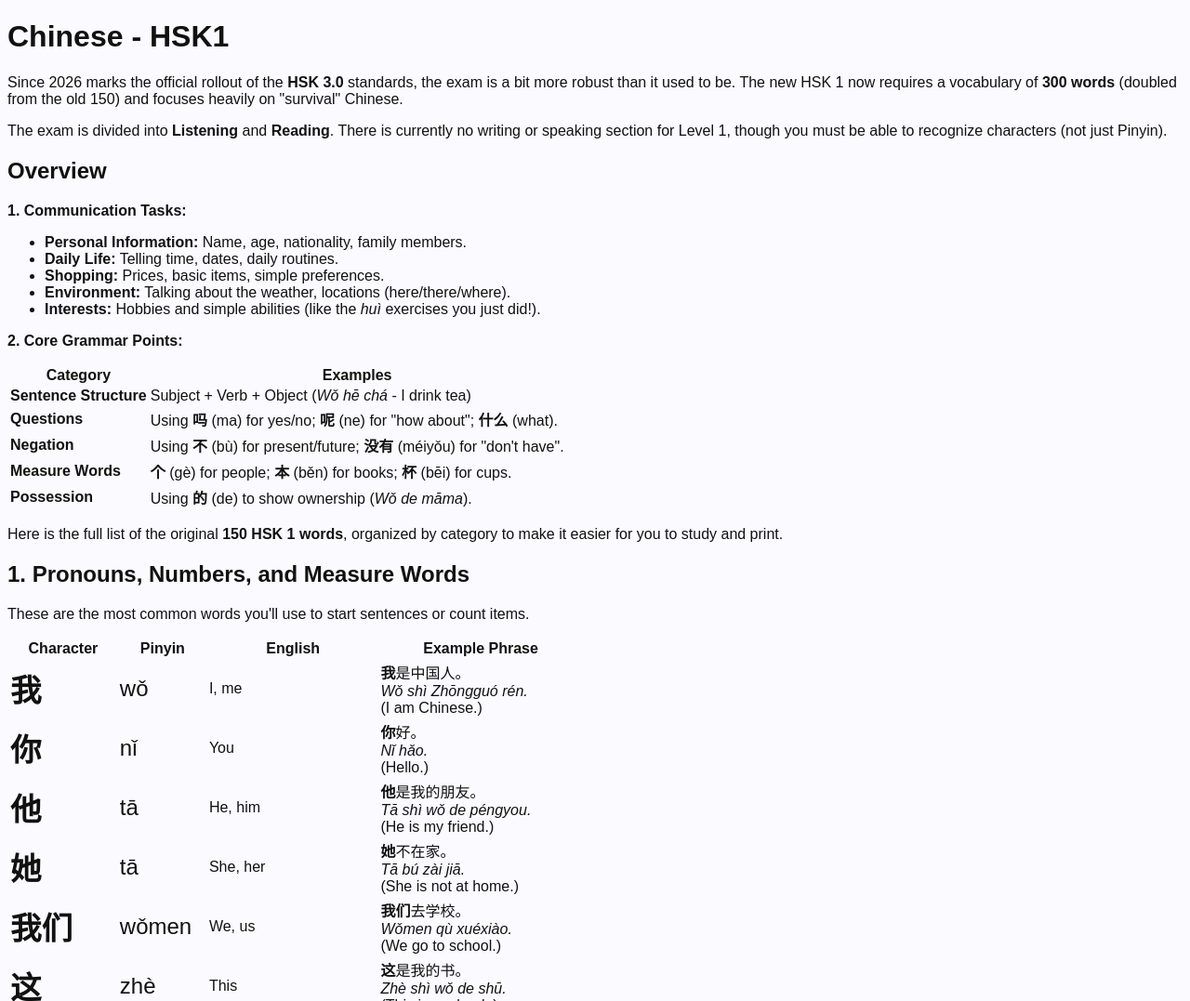
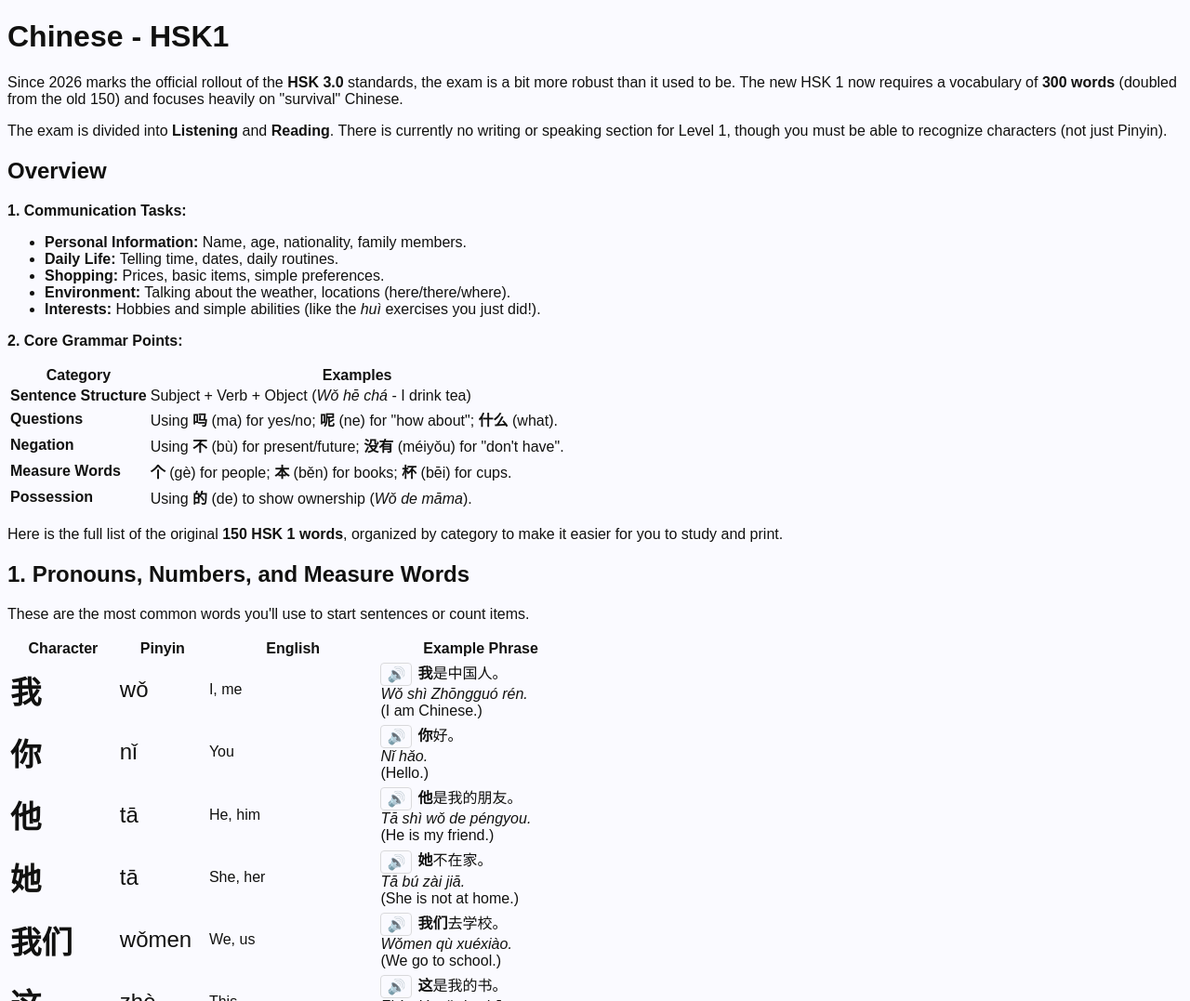
Before and after one commit to furuuwu/hsk1, a website: page index.html in a window 1280 px wide. Shown: the top 1077 px of the page at 93% size. Drawn offline with Linux system fonts and the light colour scheme.

Commit message:
speaking

```diff
--- a/hsk1.css
+++ b/hsk1.css
@@ -23,3 +23,23 @@ body {
     background-color: #fafaff;
     color: #111110;
 }
+
+/* Web Speech API speak button */
+.speak-btn {
+    display: inline-block;
+    background: none;
+    border: 1px solid #ccc;
+    border-radius: 4px;
+    cursor: pointer;
+    font-size: 1rem;
+    padding: 2px 6px;
+    margin-right: 6px;
+    vertical-align: middle;
+    opacity: 0.7;
+    transition: opacity 0.2s, background-color 0.2s;
+}
+
+.speak-btn:hover {
+    opacity: 1;
+    background-color: #e8e8ff;
+}
--- a/index.html
+++ b/index.html
@@ -1722,5 +1722,102 @@
     <li><strong>Family member?</strong> You can leave it out.</li>
     <li><strong>Pronouns?</strong> "My," "Your," and "His" are just "I + 的," "You + 的," and "He + 的."</li>
   </ol>
+  <script>
+    /**
+     * Speaks a Chinese text string using the Web Speech API (SpeechSynthesis).
+     * Attempts to use a Mandarin Chinese voice if available, otherwise falls
+     * back to setting the lang property to 'zh-CN'.
+     *
+     * @param {string} text - The Chinese text to speak.
+     * @returns {void}
+     */
+    function speakChinese(text) {
+      if (!('speechSynthesis' in window)) {
+        alert('Sorry, your browser does not support the Web Speech API.');
+        return;
+      }
+
+      // Cancel any ongoing speech first
+      window.speechSynthesis.cancel();
+
+      /** @type {SpeechSynthesisUtterance} */
+      const utterance = new SpeechSynthesisUtterance(text);
+      utterance.lang = 'zh-CN';
+      utterance.rate = 0.85;
+
+      // Try to pick a Chinese voice if one is already loaded
+      /** @type {SpeechSynthesisVoice[]} */
+      const voices = window.speechSynthesis.getVoices();
+      /** @type {SpeechSynthesisVoice | undefined} */
+      const zhVoice = voices.find(
+        (v) => v.lang.startsWith('zh') || v.lang.startsWith('cmn')
+      );
+      if (zhVoice) {
+        utterance.voice = zhVoice;
+      }
+
+      window.speechSynthesis.speak(utterance);
+    }
+
+    /**
+     * Extracts the Chinese text from an Example Phrase table cell.
+     * The Chinese text is the content before the first <br> tag.
+     *
+     * @param {HTMLTableCellElement} td - The table cell containing the example phrase.
+     * @returns {string} The extracted Chinese text, trimmed.
+     */
+    function extractChineseText(td) {
+      /** @type {string} */
+      let chinese = '';
+      for (const node of td.childNodes) {
+        if (node.nodeName === 'BR') break;
+        chinese += node.textContent;
+      }
+      return chinese.trim();
+    }
+
+    /**
+     * Initializes all Example Phrase cells by prepending a 🔊 speak button.
+     * Only targets vocabulary tables (skips tables with the .no-enlarge class).
+     *
+     * @returns {void}
+     */
+    function initSpeakButtons() {
+      /** @type {NodeListOf<HTMLTableElement>} */
+      const tables = document.querySelectorAll('table:not(.no-enlarge)');
+
+      tables.forEach((table) => {
+        /** @type {NodeListOf<HTMLTableRowElement>} */
+        const rows = table.querySelectorAll('tbody tr');
+
+        rows.forEach((row) => {
+          /** @type {HTMLTableCellElement | null} */
+          const exampleTd = row.querySelector('td:nth-child(4)');
+          if (!exampleTd) return;
+
+          const chineseText = extractChineseText(exampleTd);
+          if (!chineseText) return;
+
+          /** @type {HTMLButtonElement} */
+          const btn = document.createElement('button');
+          btn.className = 'speak-btn';
+          btn.textContent = '🔊';
+          btn.title = 'Listen to pronunciation';
+          btn.setAttribute('aria-label', `Listen: ${chineseText}`);
+          btn.addEventListener('click', () => speakChinese(chineseText));
+
+          exampleTd.insertBefore(btn, exampleTd.firstChild);
+        });
+      });
+    }
+
+    // Voices may load asynchronously in some browsers; ensure they're ready
+    if ('speechSynthesis' in window) {
+      window.speechSynthesis.onvoiceschanged = () => {};
+    }
+
+    // Run on DOM ready
+    initSpeakButtons();
+  </script>
 </body>
 </html>
```
Also changed, not shown: instructions.md (added, +25 -0 lines), package.json (added, +24 -0 lines), 2 other files.
